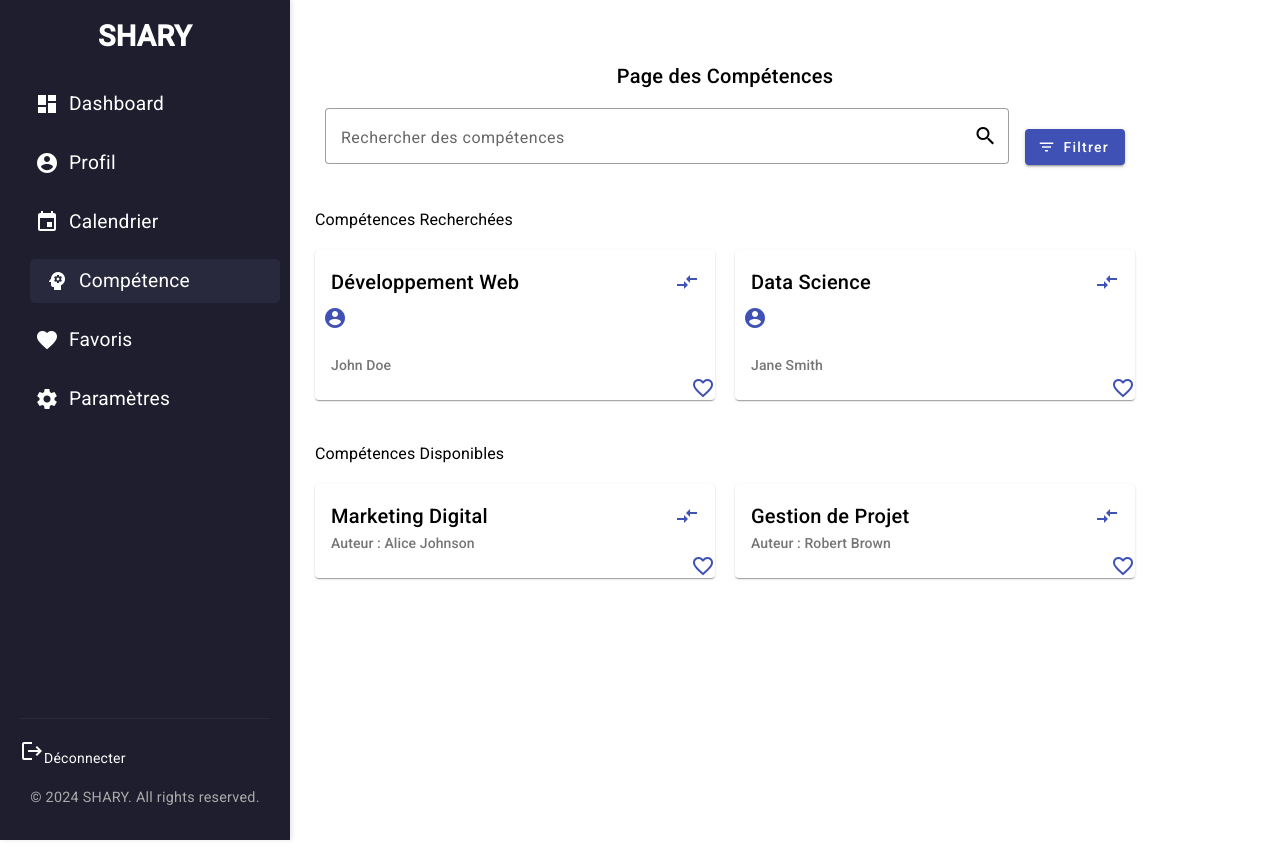
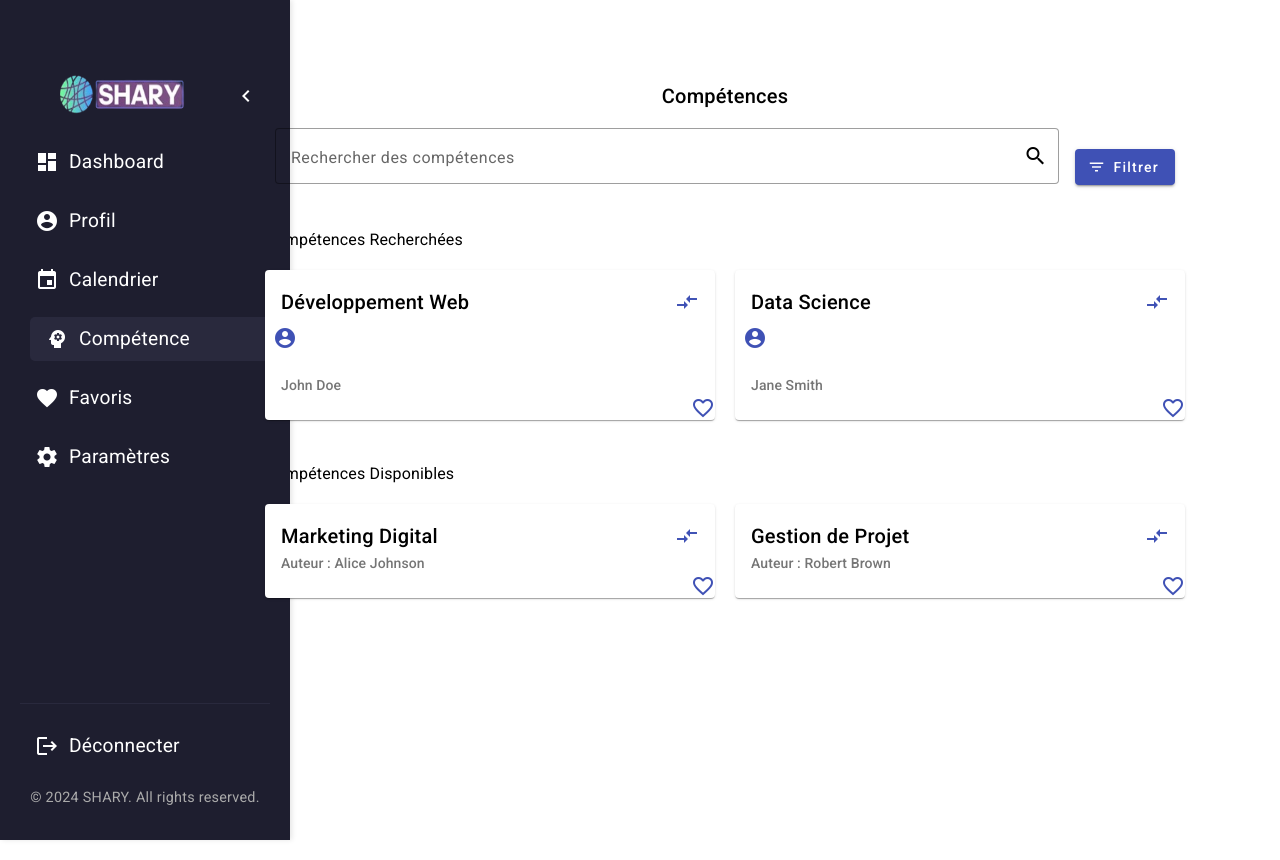
Before and after one commit to kouci/web_ui, an Angular app: page /competences in a window 1280 px wide. After the commit the page ends 800 px from the top, so only its background shows below. Built offline with nearby package versions, Linux system fonts and the light colour scheme.

Commit message:
feat:front logo added & sidbar updated

```diff
--- a/src/app/competences/competences.component.css
+++ b/src/app/competences/competences.component.css
@@ -8,13 +8,27 @@
   margin-top: 60px;
 }
 
+.top-section {
+  display: flex;
+  align-items: center; /* Aligner verticalement les éléments */
+  justify-content: space-between; /* Espace entre le logo et le bouton */
+  padding: 10px 20px; /* Ajoute un peu de padding autour */
+  height: 93px; /* Hauteur pour le conteneur */
+  width: 100%; /* Largeur de la barre latérale */
+}
+
+/* Style de la section du logo */
+.logo-section img {
+  width: 193px; /* Largeur du logo */
+  height: 93px; /* Hauteur du logo */
+}
 /* Barre de recherche et bouton filtre */
 .search-filter-bar {
   display: flex;
   justify-content: space-between;
   align-items: center;
   width: 100%;
-  max-width: 800px; /* Ajuste selon tes besoins */
+  max-width: 900px; /* Ajuste selon tes besoins */
   margin-bottom: 20px;
 }
 
@@ -41,7 +55,7 @@
 
 /* Carte de compétence */
 .competence-card {
-  width: 400px;
+  width: 450px;
   display: flex;
   flex-direction: column;
   justify-content: space-between; /* Pour espacer le footer en bas */
@@ -90,6 +104,7 @@
   display: flex;
   justify-content: flex-end;
   margin-top: auto;
+
 }
 
 .card-footer mat-icon {
--- a/src/app/competences/competences.component.html
+++ b/src/app/competences/competences.component.html
@@ -1,5 +1,5 @@
 <div class="competences-container">
-  <h2>Page des Compétences</h2>
+  <h2>Compétences</h2>
 
   <!-- Barre de recherche et bouton filtre -->
   <div class="search-filter-bar">
--- a/src/app/layouts/main-layout/main-layout.component.css
+++ b/src/app/layouts/main-layout/main-layout.component.css
@@ -0,0 +1,9 @@
+/* Style du contenu principal */
+.main-content {
+  transition: margin-left 0.3s ease;
+  padding: 20px; /* Ajoute un padding pour le contenu */
+}
+
+.main-content.collapsed {
+  margin-left: 60px;
+}
--- a/src/app/layouts/main-layout/main-layout.component.html
+++ b/src/app/layouts/main-layout/main-layout.component.html
@@ -1,6 +1,6 @@
 <div class="layout-container">
   <app-sidebar></app-sidebar>
-  <main class="main-content">
+  <main class="main-content" [class.collapsed]="isSidebarCollapsed">
     <router-outlet></router-outlet>
   </main>
 </div>
--- a/src/app/layouts/main-layout/main-layout.component.ts
+++ b/src/app/layouts/main-layout/main-layout.component.ts
@@ -6,5 +6,9 @@ import { Component } from '@angular/core';
   styleUrls: ['./main-layout.component.css']
 })
 export class MainLayoutComponent {
+  isSidebarCollapsed = false;
 
+  onSidebarToggled(collapsed: boolean) {
+    this.isSidebarCollapsed = collapsed;
+  }
 }
--- a/src/app/sidebar/sidebar.component.css
+++ b/src/app/sidebar/sidebar.component.css
@@ -1,6 +1,6 @@
 /* Style de la barre latérale */
 .sidebar {
-  width: 250px;
+  width: 250px; /* Largeur par défaut */
   height: 100vh;
   background-color: #1e1e2f;
   color: #fff;
@@ -16,20 +16,11 @@
   transition: all 0.3s ease;
 }
 
-/* Style de la section logo */
-.logo-section {
-  text-align: center;
-  margin-bottom: 30px;
+.sidebar.collapsed {
+  width: 60px; /* Largeur réduite pour afficher seulement les icônes */
+  padding: 20px 5px; /* Réduit l'espace intérieur */
 }
 
-.logo-section h2 {
-  color: #fff;
-  font-size: 1.8rem;
-  margin: 0;
-  font-weight: bold;
-}
-
-/* Style des liens de navigation */
 .nav-links {
   list-style: none;
   padding: 0;
@@ -60,6 +51,15 @@
   font-size: 1.5rem;
 }
 
+.sidebar.collapsed .nav-links li a {
+  justify-content: center; /* Centre les icônes */
+  padding: 10px 0; /* Réduit le padding autour des icônes */
+}
+
+.sidebar.collapsed .nav-links li a span {
+  display: none; /* Masque le texte lorsque la barre latérale est rétractée */
+}
+
 /* Style pour l'état actif des liens */
 .nav-links li a.active-link,
 .nav-links li a:hover {
@@ -67,17 +67,21 @@
   transform: translateX(10px);
 }
 
+.sidebar.collapsed .nav-links li a.active-link,
+.sidebar.collapsed .nav-links li a:hover {
+  transform: none; /* Désactive la translation quand la barre est réduite */
+}
+
 /* Style de la section déconnexion */
 .logout-section {
   margin-top: auto;
+  border-top: 1px solid #29293d;
   padding-top: 20px;
-  border-top: 1px solid #29293d;
 }
 
 .logout-section a {
   color: #fff;
   text-decoration: none;
-  font-size: 1.2rem;
   padding: 10px 15px;
   border-radius: 5px;
   display: flex;
@@ -86,15 +90,13 @@
   transition: all 0.3s ease;
 }
 
+.sidebar.collapsed .logout-section a {
+  justify-content: center; /* Centre les icônes de déconnexion */
+  padding: 10px 0; /* Réduit le padding autour des icônes */
+}
+
 .logout-section a mat-icon {
   font-size: 1.5rem;
-}
-
-/* Style pour l'état actif du lien de déconnexion */
-.logout-section a.active-link,
-.logout-section a:hover {
-  background-color: #29293d;
-  transform: translateX(10px);
 }
 
 /* Pied de page de la barre latérale */
@@ -104,3 +106,34 @@
   text-align: center;
   color: #aaa;
 }
+
+.sidebar.collapsed .sidebar-footer {
+  display: none; /* Masque le pied de page lorsque la barre latérale est rétractée */
+}
+
+.toggle-button {
+  text-align: right;
+  margin-bottom: 20px;
+}
+
+.toggle-button button {
+  color: #fff;
+}
+
+.logo-section {
+  width: 150px;
+  height: 10px;
+  margin-bottom: 42px;
+}
+
+.logo-section img {
+  width: 200px;
+  height: 150px;
+
+}
+
+.logo_section_header {
+  display: flex;
+  justify-content: center;
+  flex-direction: column;
+}
--- a/src/app/sidebar/sidebar.component.html
+++ b/src/app/sidebar/sidebar.component.html
@@ -1,57 +1,70 @@
-<nav class="sidebar">
+<nav class="sidebar" [class.collapsed]="isCollapsed">
+
+  <div class="logo_section_header">
+  <div class="logo-section" *ngIf="!isCollapsed">
+    <img src="assets/SHARY.png" alt="SHARY" />
+  </div>
+  <div class="toggle-button">
+    <button mat-icon-button (click)="toggleSidebar()">
+      <!-- Utilisation des chevrons pour indiquer l'ouverture/fermeture -->
+      <mat-icon>{{ isCollapsed ? 'chevron_right' : 'chevron_left' }}</mat-icon>
+    </button>
+  </div>
+</div>
+
   <!-- Logo en haut -->
-  <div class="logo-section">
-    <h2>SHARY</h2>
-  </div>
+
 
   <!-- Navigation au milieu -->
   <ul class="nav-links">
     <li>
       <a routerLink="/dashboard" routerLinkActive="active-link">
         <mat-icon>dashboard</mat-icon>
-        <span>Dashboard</span>
+        <span *ngIf="!isCollapsed">Dashboard</span>
       </a>
     </li>
     <li>
       <a routerLink="/profil" routerLinkActive="active-link">
         <mat-icon>account_circle</mat-icon>
-        <span>Profil</span>
+        <span *ngIf="!isCollapsed">Profil</span>
       </a>
     </li>
     <li>
       <a routerLink="/calendar" routerLinkActive="active-link">
         <mat-icon>event</mat-icon>
-        <span>Calendrier</span>
+        <span *ngIf="!isCollapsed">Calendrier</span>
       </a>
     </li>
     <li>
       <a routerLink="/competences" routerLinkActive="active-link">
         <mat-icon>psychology</mat-icon>
-        <span>Compétence</span>
+        <span *ngIf="!isCollapsed">Compétence</span>
       </a>
     </li>
     <li>
       <a routerLink="/favorites" routerLinkActive="active-link">
         <mat-icon>favorite</mat-icon>
-        <span>Favoris</span>
+        <span *ngIf="!isCollapsed">Favoris</span>
       </a>
     </li>
     <li>
       <a routerLink="/settings" routerLinkActive="active-link">
         <mat-icon>settings</mat-icon>
-        <span>Paramètres</span>
+        <span *ngIf="!isCollapsed">Paramètres</span>
+      </a>
+    </li>
+
+    <!-- Déconnexion en bas -->
+    <li class="logout-section">
+      <a (click)="logout()">
+        <mat-icon>logout</mat-icon>
+        <span *ngIf="!isCollapsed">Déconnecter</span>
       </a>
     </li>
   </ul>
 
-  <!-- Déconnexion en bas -->
-  <div class="logout-section" (click)="logout()">
-    <mat-icon>logout</mat-icon>
-    <span>Déconnecter</span>
-  </div>
-
   <!-- Pied de page de la barre latérale -->
-  <div class="sidebar-footer">
+  <div class="sidebar-footer" *ngIf="!isCollapsed">
     <p>© 2024 SHARY. All rights reserved.</p>
   </div>
 </nav>
--- a/src/app/sidebar/sidebar.component.ts
+++ b/src/app/sidebar/sidebar.component.ts
@@ -7,11 +7,16 @@ import { Router } from '@angular/router';
   styleUrls: ['./sidebar.component.css']
 })
 export class SidebarComponent {
-  constructor(private router : Router){}
+  isCollapsed = false;  // Etat initial de la barre latérale
 
-  logout(){
+  constructor(private router: Router) {}
+
+  toggleSidebar() {
+    this.isCollapsed = !this.isCollapsed;
+  }
+
+  logout() {
     localStorage.removeItem("token");
     this.router.navigate(["/login"]);
   }
-
 }
```
Also changed, not shown: src/assets/Image1.png (added), src/assets/SHARY.png (added).
